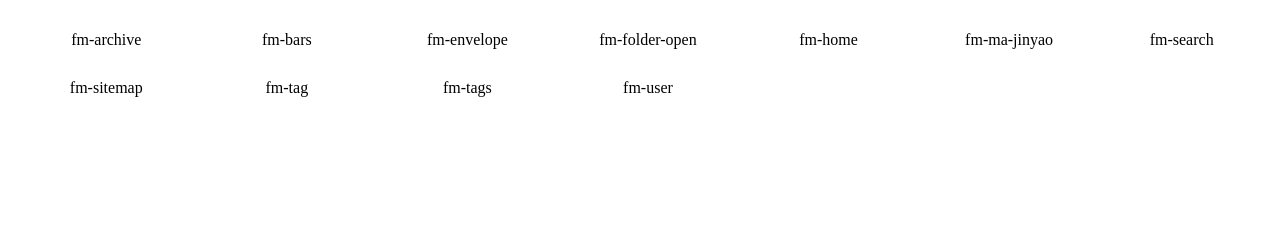
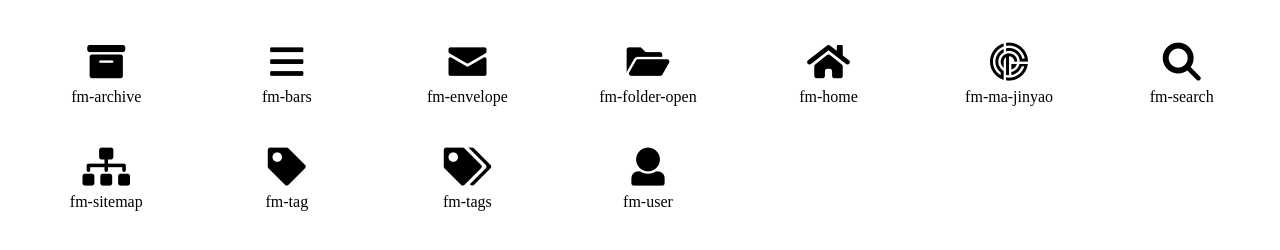
Before and after one commit to fengniexiao/icon-lib, a website: page docs/index.html in a window 1280 px wide. Drawn offline with Linux system fonts and the light colour scheme; the site is published under a folder, as on GitHub Pages, so addresses that start at the root find nothing; files whose address does not match are found by name.

Commit message:
Update index.html

```diff
--- a/docs/index.html
+++ b/docs/index.html
@@ -1,4 +1,4 @@
-<html><head><link rel="stylesheet" href="/icon-lib/css/font-mustom.css">
+<html><head><link rel="stylesheet" href="./css/font-mustom.css">
 <style>
   div { box-sizing: border-box; }
   .container { display: grid; padding-bottom: 1em; margin: 0 auto; max-width: 1280px; }
```
